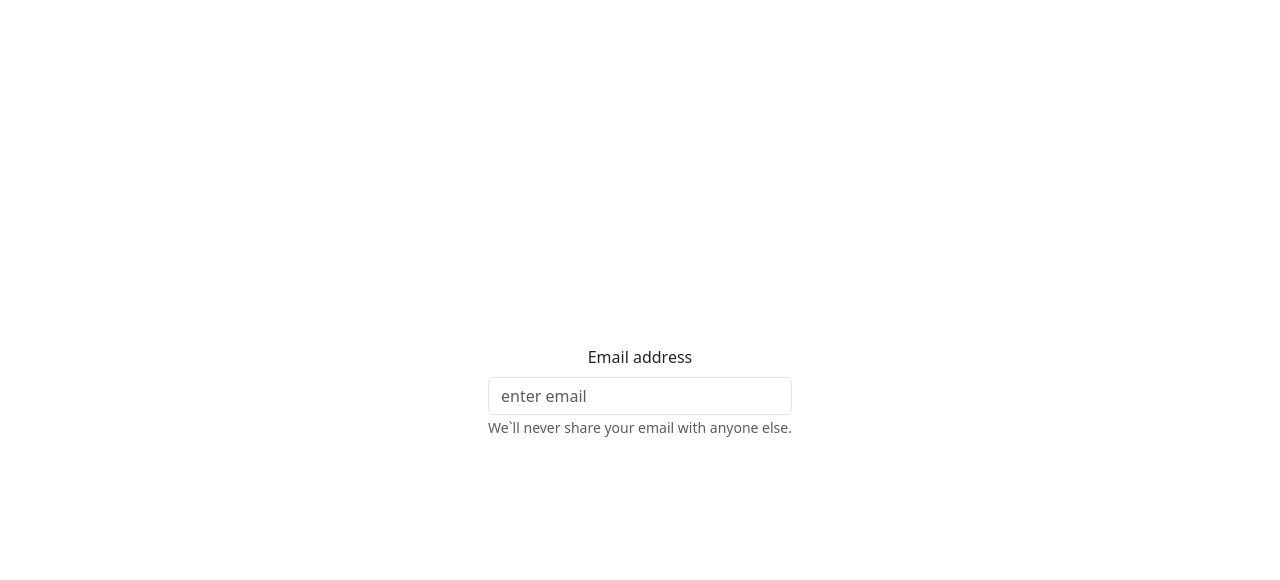
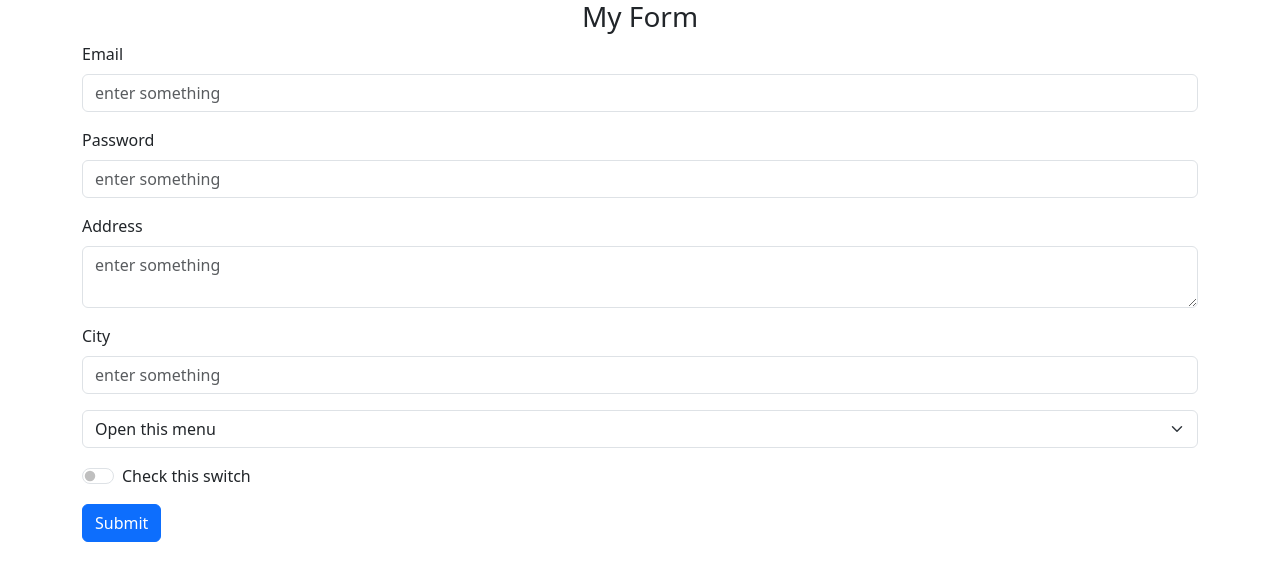
Before and after one commit to Ula-Lysenko/React_HOMEWORKS, a React (Vite) app in the folder src/react_app/: page / in a window 1280 px wide. Shown: the top 580 px of the page. Built offline with nearby package versions, Linux system fonts and the light colour scheme.

Commit message:
hw 95 completed

```diff
--- a/src/react_app/src/App.jsx
+++ b/src/react_app/src/App.jsx
@@ -1,13 +1,32 @@
-import './App.css'
+import {Component} from "react";
 import MyForm from "./components/MyForm/MyForm.jsx";
+import {Container} from "react-bootstrap";
+import {cloneDeep} from "lodash";
+import DataTable from "./components/DataTable/DataTable.jsx";
 
-function App() {
+class App extends Component {
+    constructor(props) {
+        super(props);
+        this.state = {
+            data: null
+        }
+    }
 
-  return (
-    <>
-      <MyForm />
-    </>
-  )
+    onSubmitHandler = (formData) => {
+      const formDataCopy = cloneDeep(formData);
+      this.setState({data: formDataCopy})
+    }
+
+    render() {
+
+        return (
+            <Container>
+                <MyForm onSubmit={this.onSubmitHandler}/>
+                {this.state.data && <DataTable tableData={this.state.data}/>}
+            </Container>
+        )
+    }
+
 }
 
 export default App
--- a/src/react_app/src/components/DataTable/DataTable.jsx
+++ b/src/react_app/src/components/DataTable/DataTable.jsx
@@ -0,0 +1,30 @@
+import React from "react";
+import PropTypes from "prop-types";
+import {Table} from "react-bootstrap";
+import {random} from "lodash";
+
+
+const DataTable = (props) => {
+    console.log(props.tableData)
+    return (
+        <Table className='mt-5' striped bordered hover variant='dark'>
+            <tbody>
+                {Object.keys(props.tableData).map(item => {
+                    return(
+                        <tr key={random(56, 1298)}>
+                            <td>{item}</td>
+                            <td>{props.tableData[item]}</td>
+                        </tr>
+                    )
+                })}
+            </tbody>
+        </Table>
+    );
+}
+
+DataTable.propTypes = {
+    tableData: PropTypes.object.isRequired,
+}
+
+
+export default DataTable;
--- a/src/react_app/src/components/MyForm/MyForm.jsx
+++ b/src/react_app/src/components/MyForm/MyForm.jsx
@@ -1,34 +1,117 @@
 import {Component} from 'react';
 import {cloneDeep} from "lodash";
-import {Form} from 'react-bootstrap';
+import {Form, Button} from 'react-bootstrap';
+import Input from "../UI/Input/Input.jsx";
+import PropTypes from "prop-types";
+
+const formInitState = {
+    email: '',
+    password: '',
+    address: '',
+    city: '',
+    island: '',
+    rules: 'off',
+}
 
 class MyForm extends Component {
     constructor(props) {
         super(props);
         this.state = {
-            formData: {
-                email: '',
-                password: '',
-            }
-
+            formData: {...formInitState}
         }
     }
 
+    handleChange = (e) => {
+        const prevState = cloneDeep(this.state.formData);
+
+        if (e.target.name === 'rules') {
+            if (prevState[e.target.name] === 'on') {
+                prevState[e.target.name] = 'off'
+            } else {
+                prevState[e.target.name] = 'on'
+            }
+        } else {
+            prevState[e.target.name] = e.target.value;
+        }
+        this.setState({formData: prevState});
+    }
+
+    handleSubmit = (e) => {
+        e.preventDefault();
+        this.props.onSubmit(this.state.formData);
+        this.setState({formData: {...formInitState}})
+    }
+
+
     render() {
+        const {email, password, address, city, island, rules} = this.state.formData;
 
         return (
             <>
-                <Form>
-                    <Form.Group className='mb-3' controlId='formaBasicEmail'>
-                        <Form.Label>Email address</Form.Label>
-                        <Form.Control type='email' placeholder='enter email'/>
-                        <Form.Text className='text-muted'>
-                            We`ll never share your email with anyone else.</Form.Text>
-                    </Form.Group></Form>
+                <Form onSubmit={this.handleSubmit}>
+                    <h3 className='text-center'>My Form</h3>
+                    <Input
+                        label='Email'
+                        name='email'
+                        type='email'
+                        value={email}
+                        onChange={this.handleChange}
+                    />
 
+                    <Input
+                        label='Password'
+                        name='password'
+                        type='password'
+                        value={password}
+                        onChange={this.handleChange}
+                    />
+
+                    <Input
+                        label='Address'
+                        name='address'
+                        value={address}
+                        onChange={this.handleChange}
+                        as='textarea'
+                    />
+
+                    <Input
+                        label='City'
+                        name='city'
+                        value={city}
+                        onChange={this.handleChange}
+                    />
+
+                    <Form.Select
+                        className='mb-3'
+                        name='island'
+                        value={island}
+                        onChange={this.handleChange}
+                    >
+                        <option>Open this menu</option>
+                        <option value='Capri'>Capri</option>
+                        <option value='Sicilia'>Sicilia</option>
+                        <option value='Corsica'>Corsica</option>
+                    </Form.Select>
+
+                    <Form.Check
+                        className='mb-3'
+                        type='switch'
+                        id='custom-switch'
+                        label='Check this switch'
+                        name='rules'
+                        onChange={this.handleChange}
+                    />
+
+                    <Button type='submit'>Submit</Button>
+                </Form>
             </>
         )
     }
 }
 
+
+MyForm.propTypes = {
+    onSubmit: PropTypes.func.isRequired,
+}
+
 export default MyForm;
--- /dev/null
+++ b/src/react_app/src/components/UI/Input/Input.jsx
@@ -0,0 +1,44 @@
+import React from "react";
+import {Form} from "react-bootstrap";
+import {random} from "lodash";
+import PropTypes from "prop-types";
+
+const Input = ({
+                   label = null,
+                   name = '',
+                   type = 'text',
+                   placeholder = 'enter something',
+                   value = '',
+                   onChange = (e) => {
+                       console.log(e.target.value)
+                   },
+                   ...restProps
+}) => {
+    const controlId = 'form-input' + random(23, 998);
+
+    return (
+    <Form.Group className='mb-3' controlId={controlId}>
+        {label && <Form.Label>{label}</Form.Label>}
+        <Form.Control
+            name={name}
+            type={type}
+            placeholder={placeholder}
+            value={value}
+            onChange={onChange}
+            autoComplete='off'
+            {...restProps}
+        />
+    </Form.Group>
+    );
+}
+
+Input.propTypes = {
+    label: PropTypes.string,
+    name: PropTypes.string.isRequired,
+    type: PropTypes.oneOf(['text', 'number', 'email', 'password']) ,
+    placeholder: PropTypes.string,
+    value: PropTypes.string.isRequired,
+    onChange: PropTypes.func.isRequired,
+}
+
+export default Input;
--- a/src/react_app/src/main.jsx
+++ b/src/react_app/src/main.jsx
@@ -1,7 +1,6 @@
 import React from 'react'
 import ReactDOM from 'react-dom/client'
 import App from './App.jsx'
-import './index.css'
 import 'bootstrap/dist/css/bootstrap.min.css';
 
 
```
